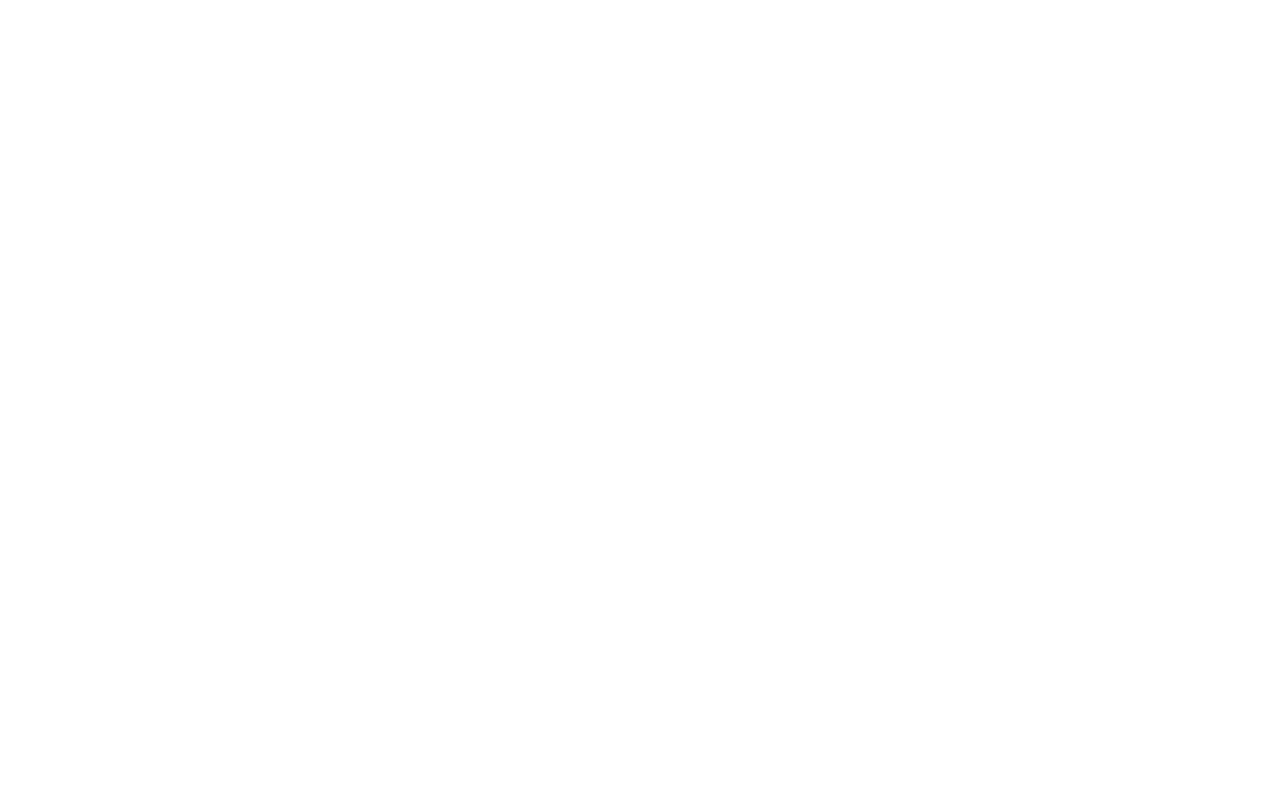
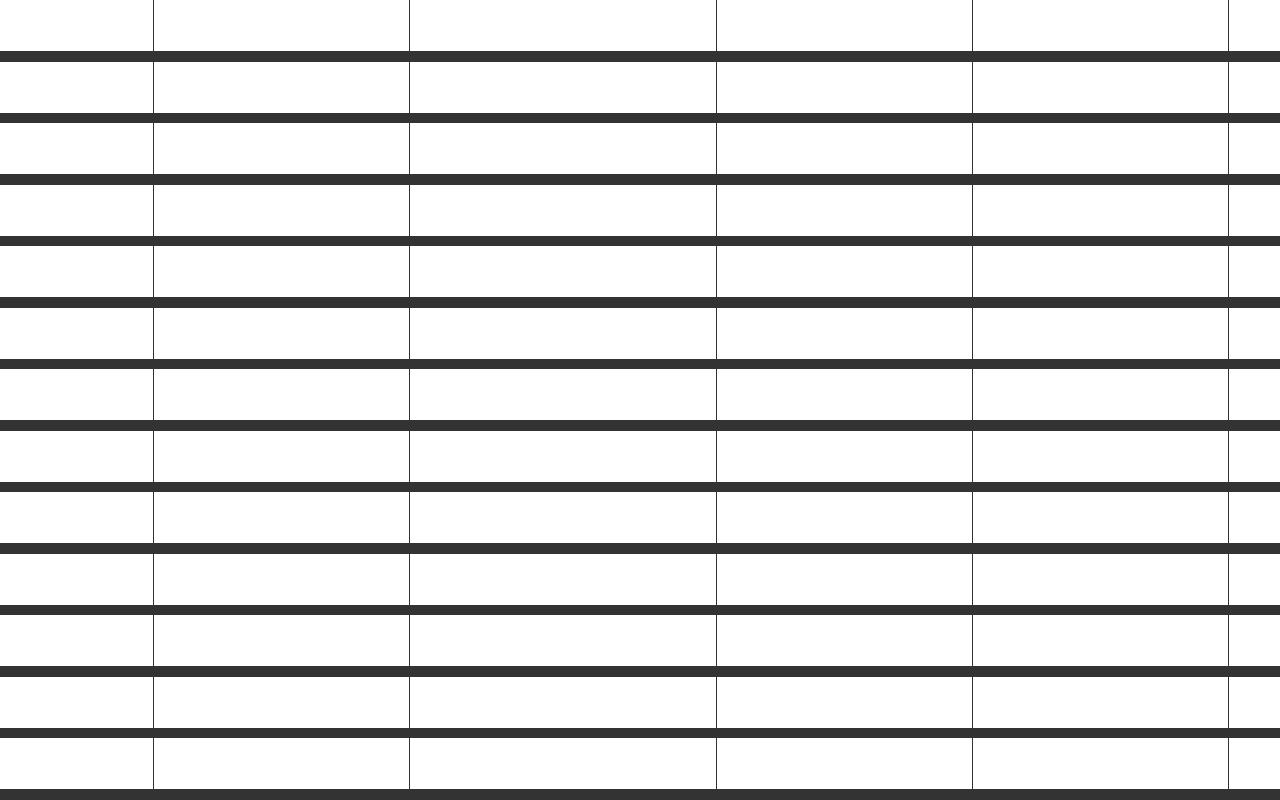
Before and after one commit to Frontend-Design/Design, a React (Create React App) app: page /imageRoop in a window 1280 px wide. Before the commit this address had no page. Built offline with nearby package versions, Linux system fonts and the light colour scheme.

Commit message:
Start making Imageroop

```diff
--- a/public/index.html
+++ b/public/index.html
@@ -9,7 +9,6 @@
       name="description"
       content="Web site created using create-react-app"
     />
-    <link rel="apple-touch-icon" href="%PUBLIC_URL%/logo192.png" />
     <!--
       manifest.json provides metadata used when your web app is installed on a
       user's mobile device or desktop. See https://developers.google.com/web/fundamentals/web-app-manifest/
--- a/src/App.tsx
+++ b/src/App.tsx
@@ -2,6 +2,7 @@
 import ColorfulRain from "./Components/ColorfulRain/ColorfulRain";
 import Cyilnder from "./Components/Cylinder/Cylinder";
 import Home from "./Components/Home/Home";
+import ImageRoop from "./Components/ImageRoop/ImageRoop";
 import Loading from "./Components/Loading/Loading";
 import NeonLightBtn from "./Components/NeonLightBtn/NeonLightBtn";
 import Wavify from "./Components/Wavify/Wavify";
@@ -16,6 +17,7 @@
         <Route path="/neonlightbtn" element={<NeonLightBtn />} />
         <Route path="/cylinder" element={<Cyilnder />} />
         <Route path="/colorfulrain" element={<ColorfulRain />} />
+        <Route path="/imageRoop" element={<ImageRoop />} />
       </Routes>
     </BrowserRouter>
   );
--- a/src/Components/ColorfulRain/ColorfulRain.tsx
+++ b/src/Components/ColorfulRain/ColorfulRain.tsx
@@ -5,10 +5,9 @@
 
     let arr: Array<number> = [];
 
-    for (let i = 0, amount = 50; i < amount; i++) {
+    for (let i = 0, amount = 30; i < amount; i++) {
         arr.push(i);
     }
-    console.log(arr);
 
     return (
         <Background>
@@ -17,7 +16,7 @@
                     return (
                         <RainLine key={index}
                         randomwidth={0.2 + Math.random() * 5 + 'px'}
-                        randomleft={Math.floor(Math.random() * window.innerWidth) + 'px'}
+                        randomleft={Math.floor(Math.random() * window.innerWidth - 22) + 'px'}
                         randomdelay={Math.random() * -20 + 's'}
                         randomduration={Math.random() * 5 + 1 + 's'} />
                     );
--- a/src/Components/ColorfulRain/Style.ts
+++ b/src/Components/ColorfulRain/Style.ts
@@ -12,9 +12,10 @@
     padding: 0;
     box-sizing: border-box;
     background-color: black;
+    height: 100vh;
     overflow: hidden;
-    height: 100vh;
-    `
+`
+
 export const RainLine = styled.i<StyledProps>`
     position: absolute;
     height: 200px;
@@ -35,7 +36,7 @@
     &:nth-child(4n+3){ background: linear-gradient(transparent, #ff0)};
 
     @keyframes animate {
-        0%{ transform: translateY(-200px)};
-        100%{ transform: translateY(calc(100vh))};
+        0%{ transform: translateY(-200px);}
+        100%{ transform: translateY(100vh);}
     }
 `
--- a/src/Components/Home/Home.tsx
+++ b/src/Components/Home/Home.tsx
@@ -1,4 +1,5 @@
 import { Link } from "react-router-dom";
+import img from "../../Assets/Group150.svg"
 
 export default function Home() {
     return(
@@ -8,6 +9,7 @@
             <Link to='/neonlightbtn'><p>Neon Light Button</p></Link>
             <Link to='/cylinder'><p>3D Cylinder</p></Link>
             <Link to='/colorfulrain'><p>Colorful Rain</p></Link>
+            <Link to='/imageroop'><p>Background Image Roop</p></Link>
         </>
     );
 }
--- /dev/null
+++ b/src/Components/ImageRoop/ImageRoop.tsx
@@ -0,0 +1,20 @@
+import * as S from "./Style";
+
+export default function ImageRoop() {
+  let arr: Array<number> = [];
+
+  for (let i = 0, amount = 324; i < amount; i++) {
+    arr.push(i);
+  }
+
+  return (
+    <S.ImageRoopLayer>
+      <S.Banner>
+        <S.Blocks />
+        {arr.map((index) => {
+          return <S.Blocks />;
+        })}
+      </S.Banner>
+    </S.ImageRoopLayer>
+  );
+}
--- /dev/null
+++ b/src/Components/ImageRoop/Style.ts
@@ -0,0 +1,42 @@
+import styled from "styled-components";
+
+export const ImageRoopLayer = styled.section`
+  position: relative;
+  width: 100%;
+  height: 100vh;
+  background: #333;
+`;
+
+export const Banner = styled.div`
+  position: absolute;
+  top: 0;
+  left: 0;
+  width: 100%;
+  height: 100%;
+  display: flex;
+  flex-wrap: wrap;
+  overflow: hidden;
+`;
+
+export const Blocks = styled.div`
+  position: relative;
+  display: block;
+  width: 4vw;
+  height: 4vw;
+  background: #fff;
+  animation: animate 0.75s ease-in-out forwards;
+
+  @keyframes animate {
+      0%{
+          opacity: 0;
+          transform: scale(0) translateY(1000px);
+      }
+      50%{
+          opacity: 1;
+      }
+      100%{
+          opacity: 1;
+          transform: scale(1) translateY(0);
+      }
+  }
+`;
--- a/src/Components/Loading/Loading.tsx
+++ b/src/Components/Loading/Loading.tsx
@@ -1,20 +1,14 @@
+import { useState } from "react";
 import * as S from "./Style";
 
 export default function Loading() {
 
     const nums: Array<number> = [1, 2, 3, 4, 5, 6, 7, 8, 9, 10, 11, 12, 13, 14, 15, 16, 17, 18, 19, 20]; // 점 20개
 
-    window.addEventListener('wheel', (e: WheelEvent) => {
-        if (e.deltaY > 0) {
-            window.scrollTo({ top: 1024, left: 0, behavior: 'smooth' });
-        } else if (e.deltaY < 0) {
-            window.scrollTo({ top: 0, left: 0, behavior: 'smooth' });
-        }
-      });
 
     return (
         <>
-            <S.LoadingLayout color={Math.random() * 360}>
+            <S.LoadingLayout color={Math.round(Math.random() * 360)}>
                 <S.LoaderBox>
                     {
                         nums.map((num: number) => (
@@ -23,15 +17,6 @@
                     }
                 </S.LoaderBox>
             </S.LoadingLayout>
-            <S.LoadingLayout color={Math.random() * 360}>
-                <S.LoaderBox>
-                    {
-                        nums.map((num) => (
-                            <S.Point num={num} />
-                        ))
-                    }
-                </S.LoaderBox>
-            </S.LoadingLayout>
         </>
     );
 }
--- a/src/Components/Loading/Style.ts
+++ b/src/Components/Loading/Style.ts
@@ -15,18 +15,19 @@
     min-height: 100vh;
     background: #042104;
     animation: changeColor 10s linear infinite;
-    --color: ${prop => prop.color}deg;
+    --startcolor: ${prop => prop.color + "deg"};
+    --endcolor: ${prop => prop.color + 360 + "deg"};
 
     @keyframes changeColor {
         // filter : 흐림 효과나 색상 변형 등 그래픽 효과를 요소에 적용
         // hue-rotate( 각도 ) : 색조, 색상을 변경. 각도(deg)를 지정하여 변화를 줌
 
         0% {
-            filter: hue-rotate(var(--color));
+            filter: hue-rotate(var(--startcolor));
         }
 
         100% {
-            filter: hue-rotate(var(--color)+360);
+            filter: hue-rotate(var(--encdcolor));
         }
     }
 `
--- a/src/index.css
+++ b/src/index.css
@@ -5,7 +5,7 @@
     sans-serif;
   -webkit-font-smoothing: antialiased;
   -moz-osx-font-smoothing: grayscale;
-  overflow: hidden;
+  /* overflow: hidden; */
 }
 
 code {
--- a/src/index.tsx
+++ b/src/index.tsx
@@ -1,17 +1,12 @@
 import React from 'react';
-import ReactDOM from 'react-dom';
+import ReactDOM from 'react-dom/client';
+import App from './App';
 import './index.css';
-import App from './App';
-import reportWebVitals from './reportWebVitals';
 
-ReactDOM.render(
-  <React.StrictMode>
+const rootNode:any = document.getElementById('root')
+
+ReactDOM.createRoot(rootNode).render(
+  // <React.StrictMode>
     <App />
-  </React.StrictMode>,
-  document.getElementById('root')
+  // </React.StrictMode>,
 );
-
-// If you want to start measuring performance in your app, pass a function
-// to log results (for example: reportWebVitals(console.log))
-// or send to an analytics endpoint. Learn more: https://bit.ly/CRA-vitals
-reportWebVitals();
```
